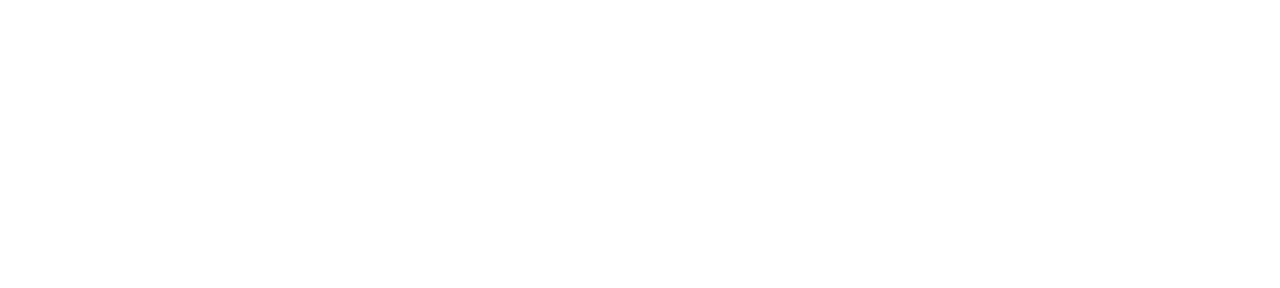
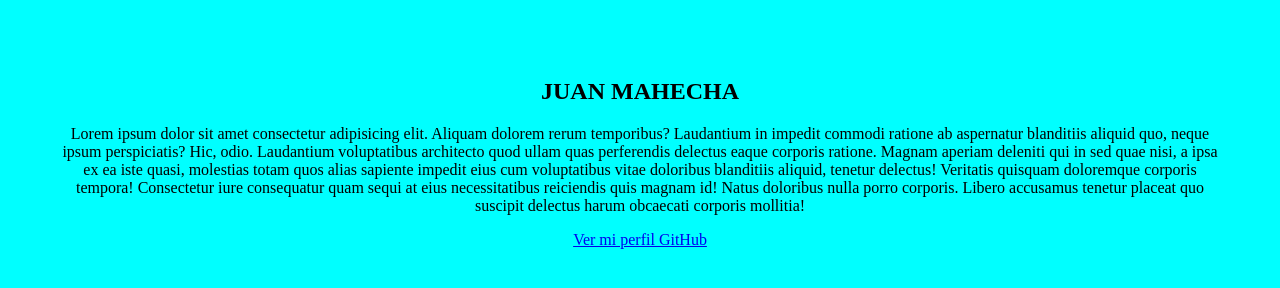
Before and after one commit to JUAN-MAHECHA1/mi_historia, a plain HTML site: page index.html in a window 1280 px wide. Drawn offline with Linux system fonts and the light colour scheme.

Commit message:
contenido inicial de mi historia y estilos del body

```diff
--- a/css/style.css
+++ b/css/style.css
@@ -0,0 +1,7 @@
+body{
+    background-color: aqua;
+    text-align: center;
+    color: rgb(0, 0, 0);
+    padding: 50px;
+    box-sizing: border-box;
+}
--- a/index.html
+++ b/index.html
@@ -7,6 +7,10 @@
     <link rel="stylesheet" href="css/style.css">
 </head>
 <body>
-
+    <section>
+        <h1>JUAN MAHECHA</h1>
+        <p>Lorem ipsum dolor sit amet consectetur adipisicing elit. Aliquam dolorem rerum temporibus? Laudantium in impedit commodi ratione ab aspernatur blanditiis aliquid quo, neque ipsum perspiciatis? Hic, odio. Laudantium voluptatibus architecto quod ullam quas perferendis delectus eaque corporis ratione. Magnam aperiam deleniti qui in sed quae nisi, a ipsa ex ea iste quasi, molestias totam quos alias sapiente impedit eius cum voluptatibus vitae doloribus blanditiis aliquid, tenetur delectus! Veritatis quisquam doloremque corporis tempora! Consectetur iure consequatur quam sequi at eius necessitatibus reiciendis quis magnam id! Natus doloribus nulla porro corporis. Libero accusamus tenetur placeat quo suscipit delectus harum obcaecati corporis mollitia!</p>
+        <a href="#">Ver mi perfil GitHub</a>
+    </section>
 </body>
 </html>
```
